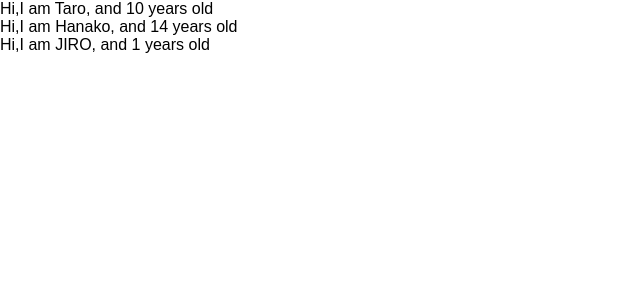
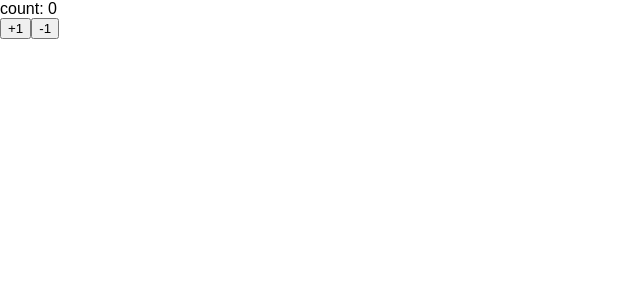
Before and after one commit to shishi0416/react-redux-crud-application, a React (Create React App) app: page / in a window 1280 px wide. Shown: the top 300 px of the page, without its empty margins (0-640 px from the left). Built offline with nearby package versions, Linux system fonts and the light colour scheme.

Commit message:
learn state and setState

```diff
--- a/src/App.js
+++ b/src/App.js
@@ -1,67 +1,34 @@
-import React from 'react';
-// import React, { Component } from 'react';
-import PropTypes from 'prop-types';
+import React, { Component } from 'react';
 
+const App = () => (<Counter></Counter>)
 
-// class App extends Component {
-//   render() {
-//     // const greeting = "Hi!!"
-//     // const dom = <h1 className="foo">{greeting}</h1> ;
-//     // return dom;
-//     // return <h1>Hello. world</h1>
+class Counter extends Component {
+  constructor(props){
+    super(props)
+    this.state = {count: 0}
+  }
 
-//     // return <input type="text" onClick={() => {console.log("I am Tom")}}    />
+  handlePlusButton = () => {
+    console.log(this.state.count)
+    this.setState({count: this.state.count + 1 })
+  }
 
-//     // return <input type="text" onChange={() => {console.log("I am Change")}}    />
+  handleMinusButton = () => {
+    console.log(this.state.count)
+    if (this.state.count > 0){
+      this.setState({count: this.state.count - 1 })
+    }
+  }
 
-//     return(
-//       <React.Fragment>
-//         <label htmlFor="bar">
-//           bar
-//         </label>
-//         <input type="text" onChange={() => {console.log("I am Change")}}    />
-//       </React.Fragment>
-//     )
-//   }
-// }
-
-// functional component
-const App = () => {
-  const profiles = [
-    { name: "Taro", age: 10 },
-    { name: "Hanako", age: 14 },
-    { name: "JIRO" }
-  ]
-
-  return(
-    <div>
-    {
-      profiles.map((profile, index) => {
-        return <User name={profile.name} age={profile.age} key={index}/>
-      })
-    }
-    </div>
-    // <div>
-    //   <User name={"Taro"} age={10} />
-    //   <User name={"Hanako"} age={30} />
-    // </div>
-  )
-}
-
-const User = (props) => {
-  return <div>Hi,I am {props.name}, and {props.age} years old</div>
-}
-
-//型チェック
-User.propTypes = {
-  name: PropTypes.string,
-  age: PropTypes.number.isRequired
-}
-
-//デフォルト値
-User.defaultProps = {
-  age: 1
-
+  render() {
+    return (
+      <React.Fragment>
+        <div>count: {this.state.count}</div>
+        <button onClick={this.handlePlusButton}>+1</button>
+        <button onClick={this.handleMinusButton}>-1</button>
+      </React.Fragment>
+    )
+  }
 }
 
 export default App;
```
